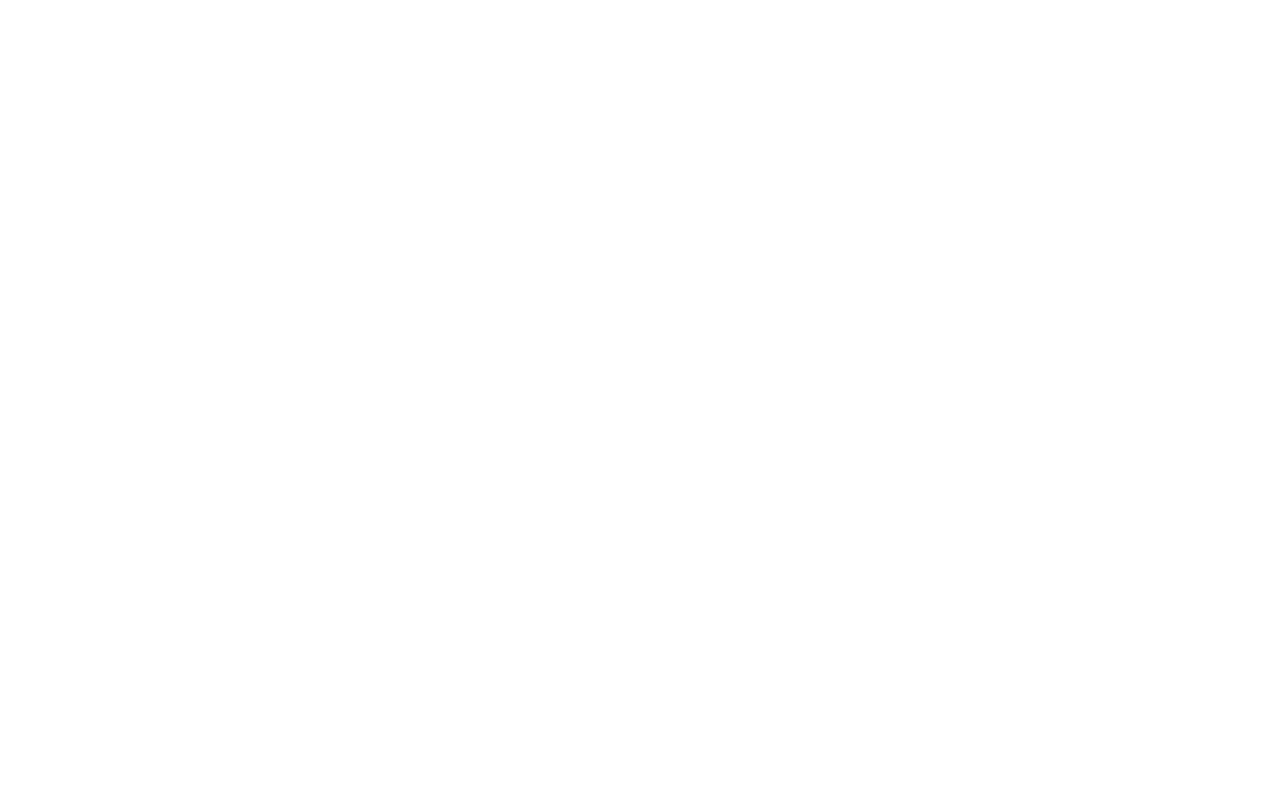
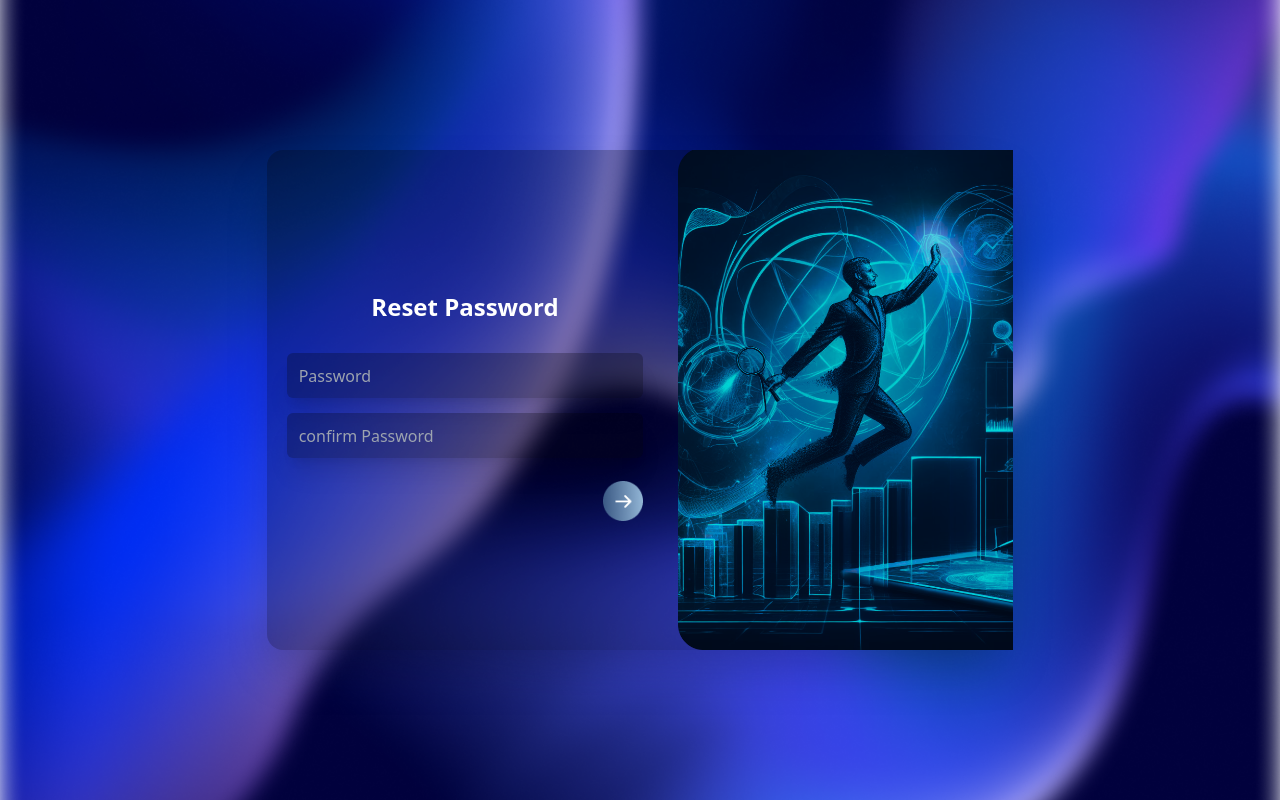
Before and after one commit to Routinr/routinr-frontend, a React (Vite) app in the folder routinr/: page /recoverpassword in a window 1280 px wide. Before the commit this address had no page. Built offline with nearby package versions, Linux system fonts and the light colour scheme.

Commit message:
final auth api

```diff
--- a/routinr/src/App.jsx
+++ b/routinr/src/App.jsx
@@ -8,6 +8,8 @@ import './index.css'
 import HomePage from "./views/HomePage.jsx";
 import Signup from "./views/authentication/Signup.jsx";
 import Login from "./views/authentication/Login.jsx";
+import ForgetPassword from "./views/authentication/ForgetPassword.jsx"
+import RecoverPassword from './views/authentication/RecoverPassword.jsx';
 import Dashboard from './views/components/Dashboard';
 import HelpCenter from './views/components/HelpCenter.jsx';
 import Notes from './views/components/Notes.jsx';
@@ -21,6 +23,8 @@ const App = () => {
         <Route path="/" exact element={<HomePage />} />
         <Route path="/login" exact element={<Login />} />
         <Route path="/signup" exact element={<Signup />} />
+        <Route path="/forgotpassword" exact element={<ForgetPassword />} />
+        <Route path="/recoverpassword" exact element={<RecoverPassword />} />
         <Route path="/dashboard" exact element={<Dashboard />} />
         <Route path="/helpcenter" exact element={<HelpCenter />} />
         <Route path="/notes" exact element={<Notes />} />
--- a/routinr/src/views/authentication/ForgetPassword.jsx
+++ b/routinr/src/views/authentication/ForgetPassword.jsx
@@ -16,7 +16,7 @@ const ForgetPassword = () => {
       >
         <div className="w-[95%] lg:w-[50%] lg:h-[60%] grid items-center">
           <h1 className="my-[20px] text-white text-3xl font-semibold text-center mb-[30px] custom-sm:text-2xl">
-            Welcome Back :)
+            Forgot Password ?
           </h1>
           <form action="" className="flex flex-col">
             <input
@@ -27,16 +27,16 @@ const ForgetPassword = () => {
               className="input px-3 mb-3 text-white bg-black shadow-xl rounded-md bg-clip-padding bg-opacity-25"
             />
 
-            <button type="submit" className="">
+            <Link to={"/recoverpassword"} type="submit" className="">
               <img
                 src={SubmitBtn}
                 alt="Submit"
                 className="w-[40px] h-[40px] float-right ml-2 my-2"
               />
-            </button>
+            </Link>
           </form>
 
-          <div className="flex justify-between w-full mb-5 custom-sm:flex-col">
+          <div className="flex justify-between flex-row w-full mt-7 ">
             <Link
               to={"/signup"}
               className="text-white mx-2 mt-3 font-semibold underline text-[17px] custom-sm:mt-3 custom-sm:text-[14px]"
--- a/routinr/src/views/authentication/RecoverPassword.jsx
+++ b/routinr/src/views/authentication/RecoverPassword.jsx
@@ -16,7 +16,7 @@ const RecoverPassword = () => {
       >
         <div className="w-[95%] lg:w-[50%] lg:h-[60%] grid items-center">
           <h1 className="my-[20px] text-white text-3xl font-semibold text-center mb-[30px] custom-sm:text-2xl">
-            Welcome Back :)
+            Reset Password
           </h1>
           <form action="" className="flex flex-col">
             <input
@@ -26,14 +26,21 @@ const RecoverPassword = () => {
               placeholder="Password"
               className="input px-3 mb-3 text-white bg-black shadow-xl rounded-md bg-clip-padding bg-opacity-25"
             />
+            <input
+              type="password"
+              name=""
+              id=""
+              placeholder="confirm Password"
+              className="input px-3 mb-3 text-white bg-black shadow-xl rounded-md bg-clip-padding bg-opacity-25"
+            />
 
-            <button type="submit" className="">
+            <Link to={"/login"} type="submit" className="">
               <img
                 src={SubmitBtn}
                 alt="Submit"
                 className="w-[40px] h-[40px] float-right ml-2 my-2"
               />
-            </button>
+            </Link>
           </form>
         </div>
 
```
